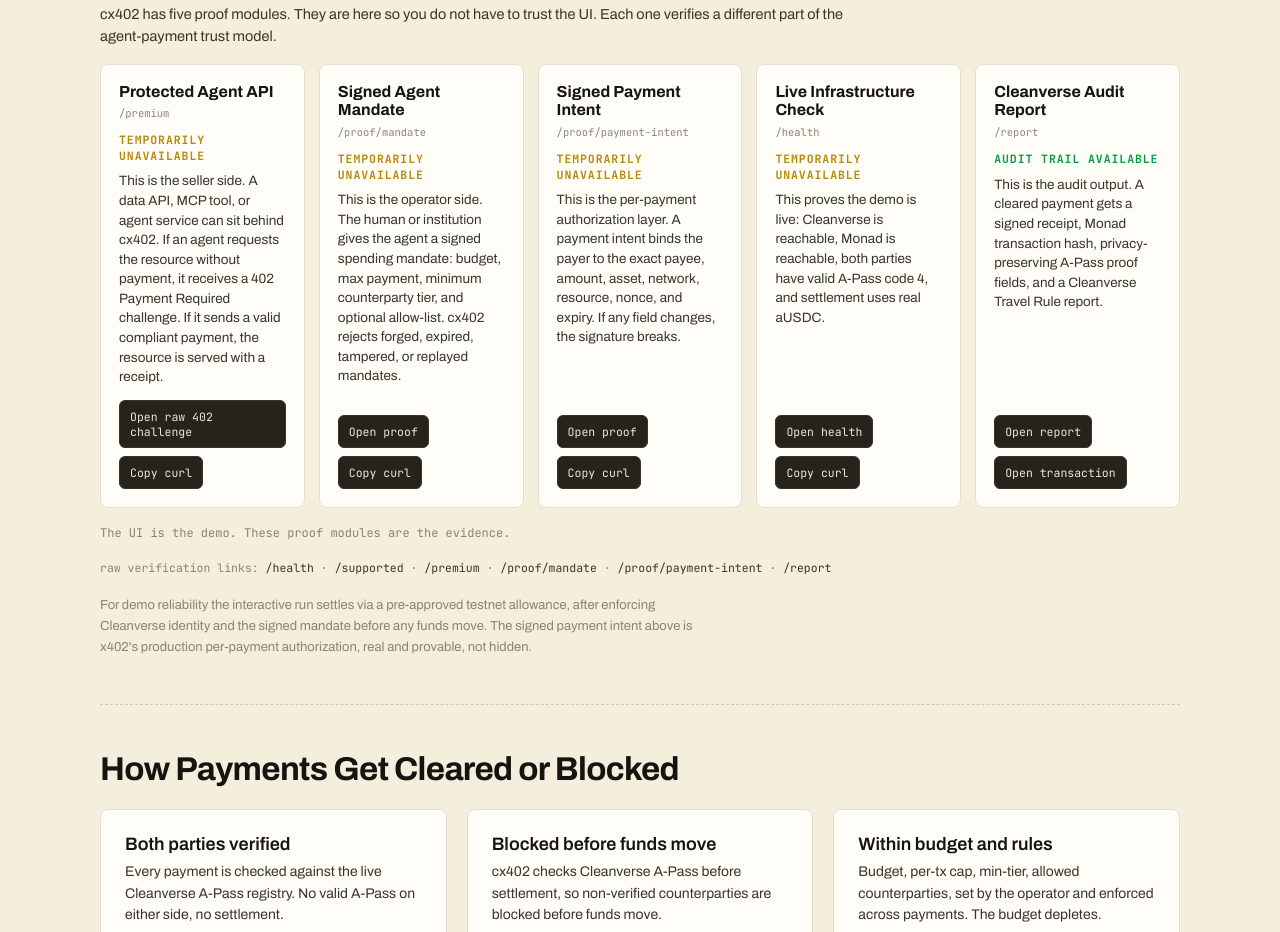
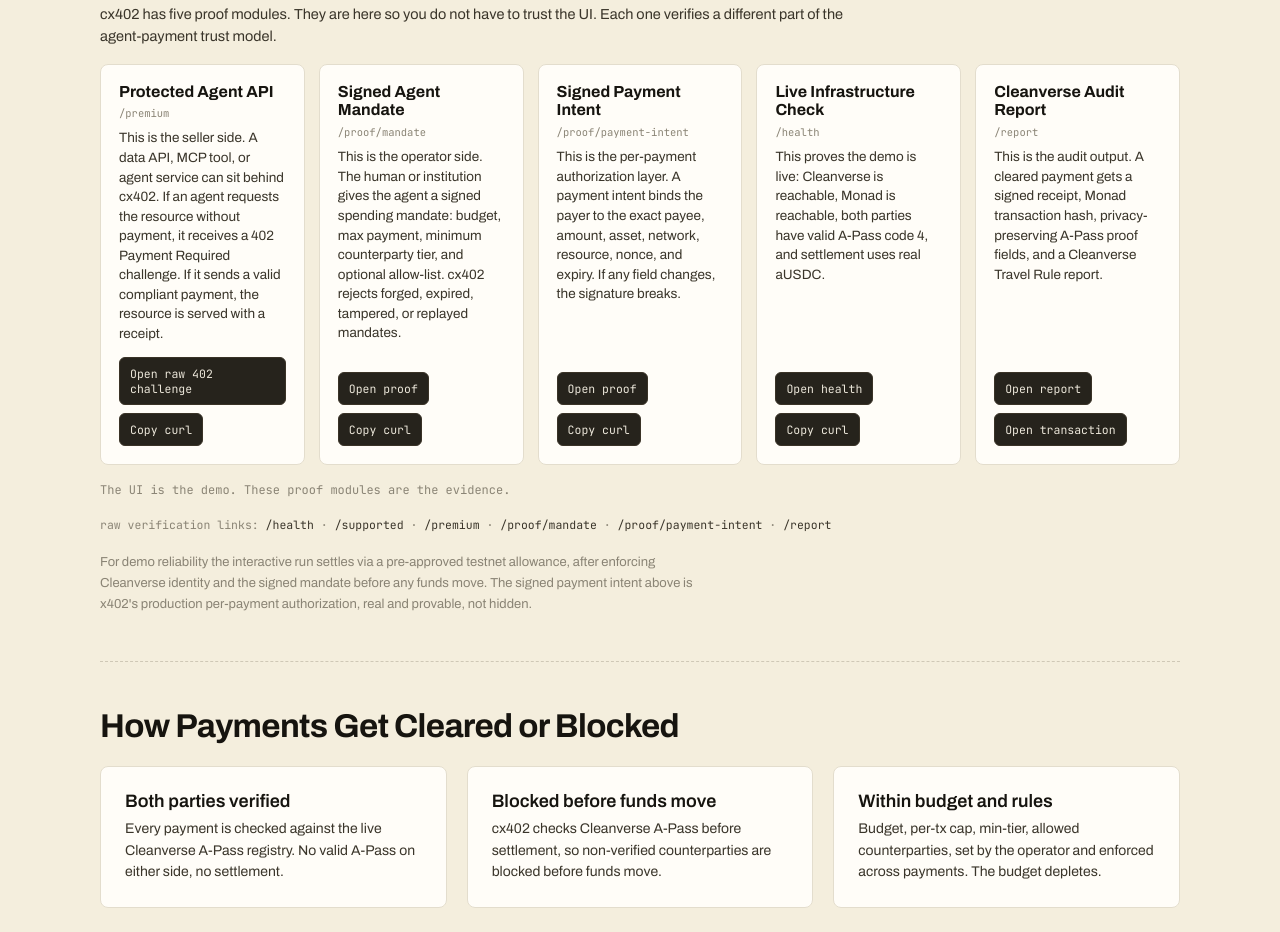
Before and after one commit to brutaldevvin/cx402, a website: page apps/wall/index.html in a window 1280 px wide. Shown: the part 1712-2644 px from the top of the page. Drawn offline with Linux system fonts and the light colour scheme; no server answers.

Commit message:
Remove proof card status labels

```diff
--- a/apps/wall/index.html
+++ b/apps/wall/index.html
@@ -57,8 +57,6 @@
   .protocard{background:var(--card);border:1px solid var(--edge);border-radius:8px;padding:18px;display:flex;flex-direction:column;min-width:0}
   .prototitle{font-size:16px;font-weight:700;line-height:1.18;color:var(--ink)}
   .protoendpoint{font-family:'JetBrains Mono',monospace;font-size:10.5px;color:var(--mut);margin-top:5px}
-  .protostatus{font-family:'JetBrains Mono',monospace;font-size:11.5px;font-weight:700;line-height:1.35;color:var(--ink);margin-top:12px;text-transform:uppercase;letter-spacing:.08em}
-  .protostatus.gd{color:var(--green)}.protostatus.rd{color:#c0392b}.protostatus.am{color:#b8860b}
   .protocard p{font-size:13.5px;color:var(--ink2);line-height:1.45;margin-top:8px;flex:1}
   .protoactions,.agentlinks{display:flex;gap:8px;flex-wrap:wrap;margin-top:13px}
   .protoactions a,.protoactions button,.agentlinks a,.agentlinks button{font-family:'JetBrains Mono',monospace;font-size:11.5px;border:1px solid;border-radius:6px;padding:8px 10px;text-decoration:none;cursor:pointer}
@@ -239,35 +237,30 @@
         <article class="protocard">
           <div class="prototitle">Protected Agent API</div>
           <div class="protoendpoint">/premium</div>
-          <div class="protostatus" id="proto-402-status">checking challenge</div>
           <p>This is the seller side. A data API, MCP tool, or agent service can sit behind cx402. If an agent requests the resource without payment, it receives a 402 Payment Required challenge. If it sends a valid compliant payment, the resource is served with a receipt.</p>
           <div class="protoactions"><a href="/premium" target="_blank">Open raw 402 challenge</a><button type="button" data-curl="/premium">Copy curl</button></div>
         </article>
         <article class="protocard">
           <div class="prototitle">Signed Agent Mandate</div>
           <div class="protoendpoint">/proof/mandate</div>
-          <div class="protostatus" id="proto-mandate-status">checking mandate proof</div>
           <p>This is the operator side. The human or institution gives the agent a signed spending mandate: budget, max payment, minimum counterparty tier, and optional allow-list. cx402 rejects forged, expired, tampered, or replayed mandates.</p>
           <div class="protoactions"><a href="/proof/mandate" target="_blank">Open proof</a><button type="button" data-curl="/proof/mandate">Copy curl</button></div>
         </article>
         <article class="protocard">
           <div class="prototitle">Signed Payment Intent</div>
           <div class="protoendpoint">/proof/payment-intent</div>
-          <div class="protostatus" id="proto-intent-status">checking intent proof</div>
           <p>This is the per-payment authorization layer. A payment intent binds the payer to the exact payee, amount, asset, network, resource, nonce, and expiry. If any field changes, the signature breaks.</p>
           <div class="protoactions"><a href="/proof/payment-intent" target="_blank">Open proof</a><button type="button" data-curl="/proof/payment-intent">Copy curl</button></div>
         </article>
         <article class="protocard">
           <div class="prototitle">Live Infrastructure Check</div>
           <div class="protoendpoint">/health</div>
-          <div class="protostatus" id="proto-health-status">checking infrastructure</div>
           <p>This proves the demo is live: Cleanverse is reachable, Monad is reachable, both parties have valid A-Pass code 4, and settlement uses real aUSDC.</p>
           <div class="protoactions"><a href="/health" target="_blank">Open health</a><button type="button" data-curl="/health">Copy curl</button></div>
         </article>
         <article class="protocard">
           <div class="prototitle">Cleanverse Audit Report</div>
           <div class="protoendpoint">/report</div>
-          <div class="protostatus gd">audit trail available</div>
           <p>This is the audit output. A cleared payment gets a signed receipt, Monad transaction hash, privacy-preserving A-Pass proof fields, and a Cleanverse Travel Rule report.</p>
           <div class="protoactions"><a id="proto-report-link" href="/report" target="_blank">Open report</a><a id="proto-tx-link" href="#" target="_blank">Open transaction</a></div>
         </article>
@@ -423,18 +416,11 @@
 function seedTx(){return (SEED.find(function(s){return s.tx;})||{}).tx||PROOFTX;}
 function reportUrl(tx){return '/report?tx='+tx+'&w='+A;}
 function hydrateReceiptLinks(){const tx=seedTx();const ht=$('#h-tx');if(ht){ht.textContent='latest tx ↗';ht.href=EXPLORER+tx;}const hr=$('#h-report');if(hr){hr.textContent='travel rule report ↗';hr.href=reportUrl(tx);}const pr=$('#proto-report-link');if(pr)pr.href=reportUrl(tx);const pt=$('#proto-tx-link');if(pt)pt.href=EXPLORER+tx;const rr=$('#raw-report-link');if(rr)rr.href=reportUrl(tx);}
-function setProto(id,text,cls){const e=$('#'+id);if(e){e.textContent=text;e.className='protostatus '+(cls||'');}}
 function curlFor(path){return 'curl -i '+location.origin+path;}
 async function copyText(text){if(navigator.clipboard&&window.isSecureContext)return navigator.clipboard.writeText(text);const t=document.createElement('textarea');t.value=text;t.style.position='fixed';t.style.left='-999px';document.body.appendChild(t);t.select();document.execCommand('copy');t.remove();}
 document.querySelectorAll('[data-curl]').forEach(b=>b.addEventListener('click',async()=>{const old=b.textContent;try{await copyText(curlFor(b.dataset.curl));b.textContent='Copied';setTimeout(()=>b.textContent=old,1200)}catch(e){b.textContent='Copy failed';setTimeout(()=>b.textContent=old,1400)}}));
 document.querySelectorAll('[data-copy-text],[data-copy-url]').forEach(b=>b.addEventListener('click',async()=>{const old=b.textContent;try{const text=b.dataset.copyText||await fetchText(b.dataset.copyUrl);await copyText(text);b.textContent='Copied';setTimeout(()=>b.textContent=old,1200)}catch(e){b.textContent='Copy failed';setTimeout(()=>b.textContent=old,1400)}}));
 hydrateReceiptLinks();
-(async function loadProtocolProof(){
-  try{await fetchJson('/premium',3,[402]);setProto('proto-402-status','402 challenge live','gd');}catch(e){setProto('proto-402-status','temporarily unavailable','am');}
-  try{const m=await fetchJson('/proof/mandate');setProto('proto-mandate-status',m.acceptsValidSignedMandate?'tamper/replay protected':'temporarily unavailable',m.acceptsValidSignedMandate?'gd':'am');}catch(e){setProto('proto-mandate-status','temporarily unavailable','am');}
-  try{const pi=await fetchJson('/proof/payment-intent');setProto('proto-intent-status',pi.acceptsValidIntent?'payer bound to payee/amount/resource':'temporarily unavailable',pi.acceptsValidIntent?'gd':'am');}catch(e){setProto('proto-intent-status','temporarily unavailable','am');}
-  try{const h=await fetchJson('/health');await fetchJson('/supported');setProto('proto-health-status',h.status==='ok'?'live infrastructure ok':'live infrastructure degraded',h.status==='ok'?'gd':'am');}catch(e){setProto('proto-health-status','temporarily unavailable','am');}
-})();
 
 async function init(){if(ASSET)return;const r=await fetchJson('/supported');ASSET=r.kinds[0].asset;NETWORK=r.kinds[0].network;}
 init();
```
